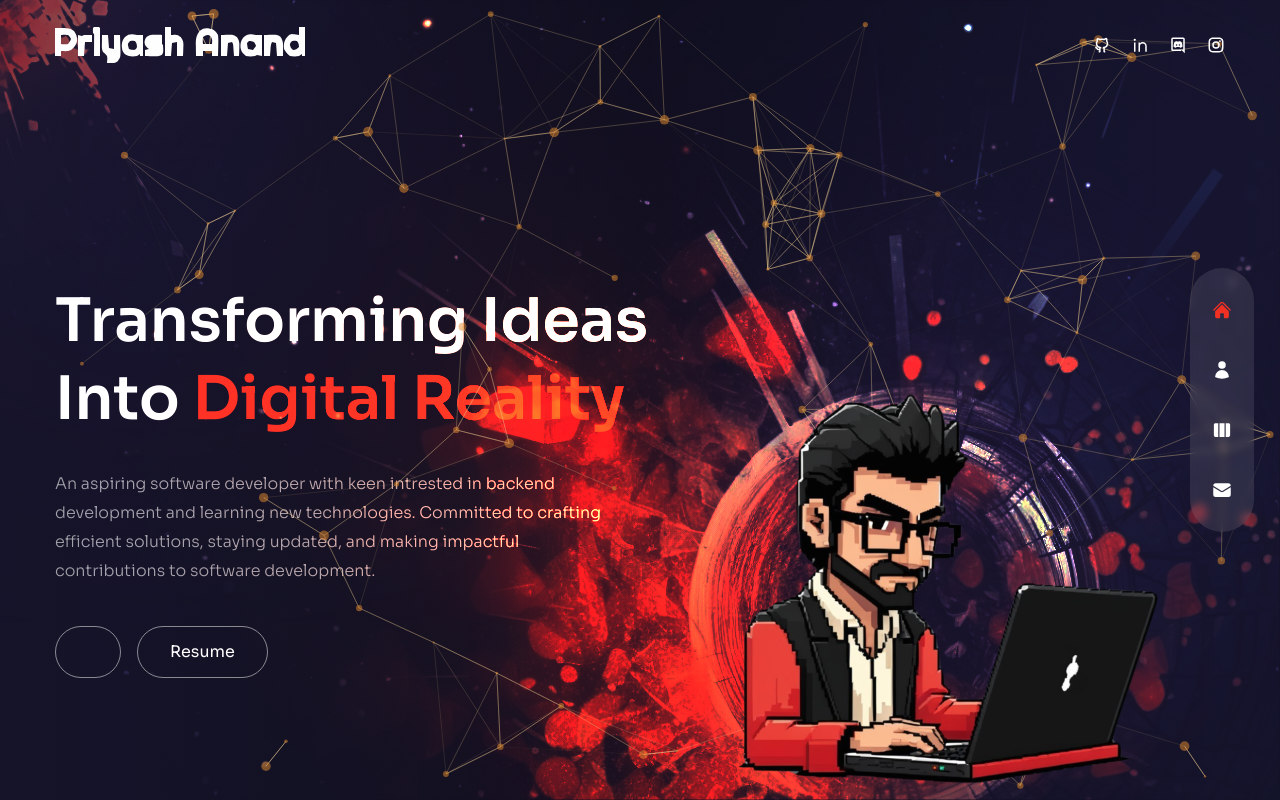
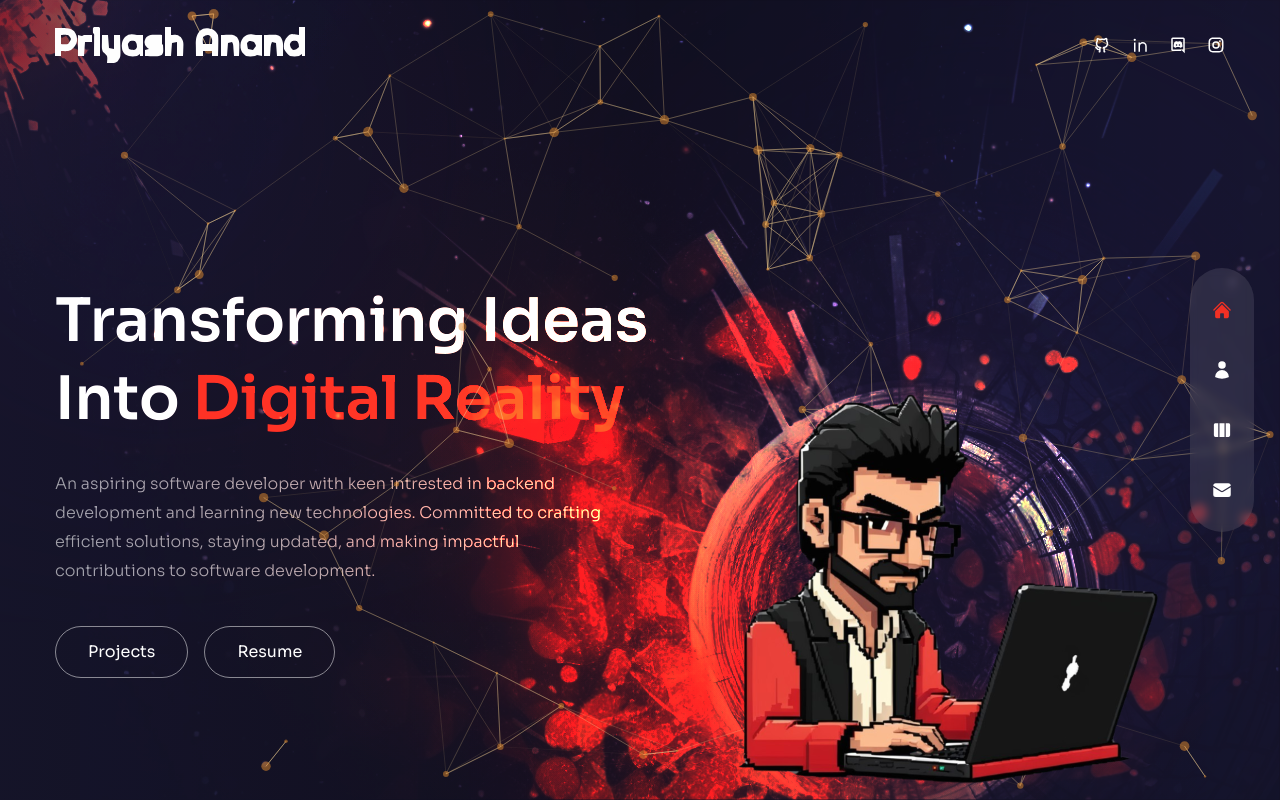
Before and after one commit to priyashanand/my_portfolio_website, a Next.js app: page / in a window 1280 px wide. Built offline with nearby package versions, Linux system fonts and the light colour scheme.

Commit message:
projects button working

```diff
--- a/components/ProjectsBtn.js
+++ b/components/ProjectsBtn.js
@@ -13,6 +13,9 @@ import {BsArrowRight} from 'react-icons/bs'
 const ProjectsBtn = () => {
   return <div className="mx-auto xl:mx-0">
     <Link href={'/work'} className="relative btn rounded-full border border-white/50 max-w-[170px] px-8 py-4 transition-all duration-300 flex items-center justify-center overflow-hidden hover:border-accent group">
+      <span className="group-hover:-translate-y-[120%] group-hover:opacity-0 transition-all duration-500">
+        Projects
+      </span>
       <HiArrowRight className="-translate-y-[120%] opacity-0 group-hover:translate-y-0 group-hover:opacity-100 transition-all duration-300 absolute text-[22px]"/>
     </Link>
   </div>;
--- a/pages/index.js
+++ b/pages/index.js
@@ -33,12 +33,12 @@ const Home = () => {
         <motion.p variants={fadeIn('down', 0.15)} initial='hidden' animate='show' exit='hidden' className="max-w-sm xl:max-w-xl mx-auto xl:mx-0 mb-10 xl:mb-10"> An aspiring software developer with keen intrested in backend development and learning new technologies. Committed to crafting efficient solutions, staying updated, and making impactful contributions to software development.
         </motion.p>
         {/* btn */}
-        <div className="flex justify-center xl:hidden relative">
+        {/* <div className="flex justify-center xl:hidden relative">
           <ProjectsBtn/>
-        </div>
-        <div className="flex justify-center xl:hidden relative">
+        </div> */}
+        {/* <div className="flex justify-center xl:hidden relative">
           <ProjectsBtn/>
-        </div>
+        </div> */}
         <div className="flex space-x-4">
           <motion.div variants={fadeIn('down', 0.2)} initial='hidden' animate='show' exit='hidden' className=" z-10">
             <ProjectsBtn/>
```
